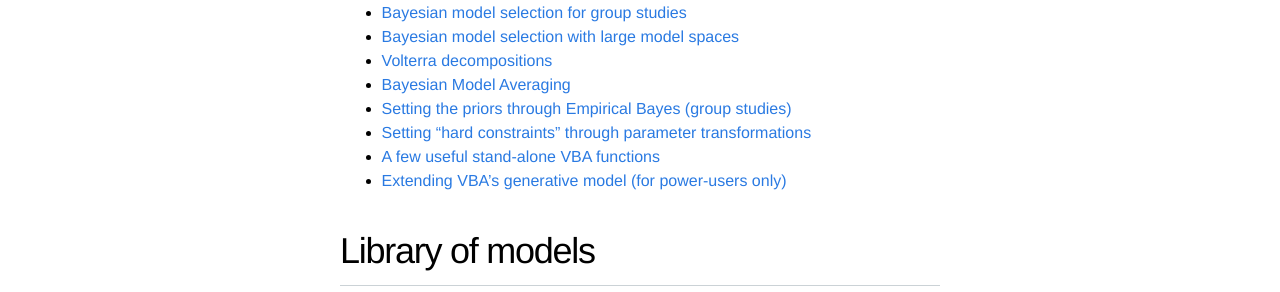
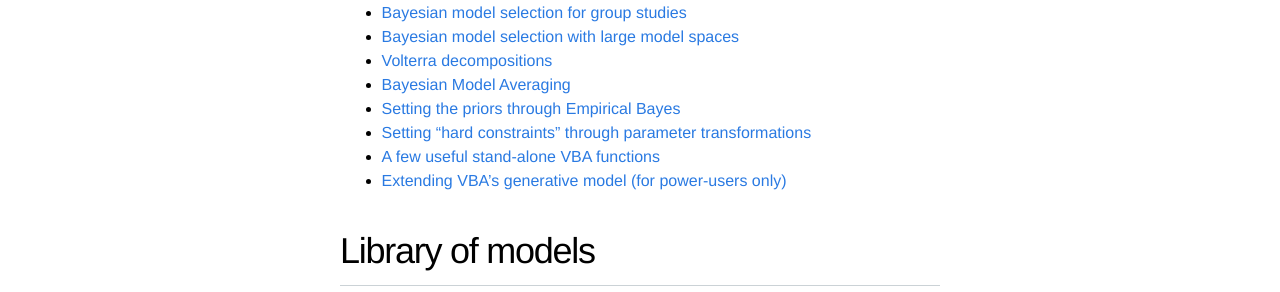
Before and after one commit to MBB-team/VBA-toolbox, a Jekyll site: the page built from _wiki/Home.md, in a window 1280 px wide. Shown: the part 955-1247 px from the top of the page. Built offline with Jekyll 4.4.1, drawn with Linux system fonts in a browser that asks for light colours; nearby versions of some CDN libraries.

Commit message:
Update Home.md

```diff
--- a/_wiki/Home.md
+++ b/_wiki/Home.md
@@ -32,7 +32,7 @@
 - [Bayesian model selection with large model spaces](Comparing-large-spaces-of-models)
 - [Volterra decompositions](Volterra-decomposition)
 - [Bayesian Model Averaging](VBA-BMA)
-- [Setting the priors through Empirical Bayes (group studies)](VBA-MFX)
+- [Setting the priors through Empirical Bayes](VBA-MFX)
 - [Setting "hard constraints" through parameter transformations](param-transform)
 - [A few useful stand-alone VBA functions](a-few-VBA-functions)
 - [Extending VBA's generative model (for power-users only)](generativeModels)
```
